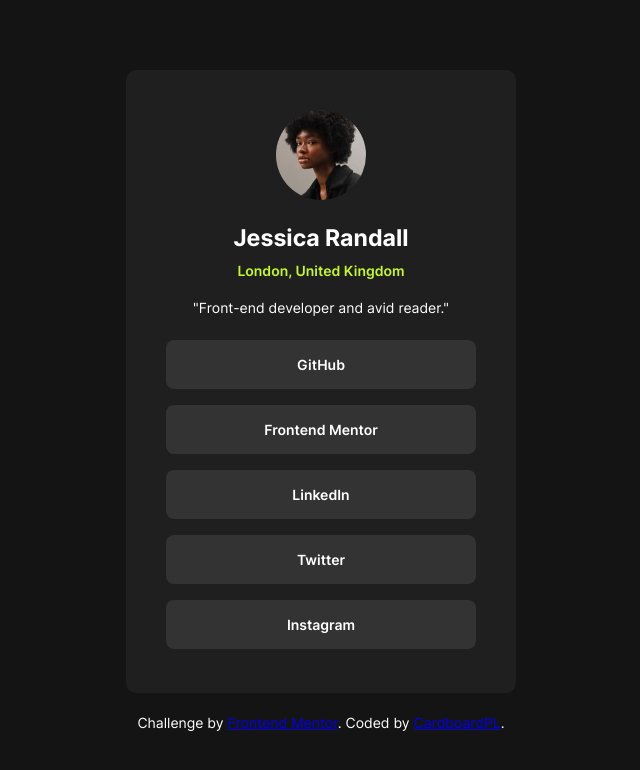
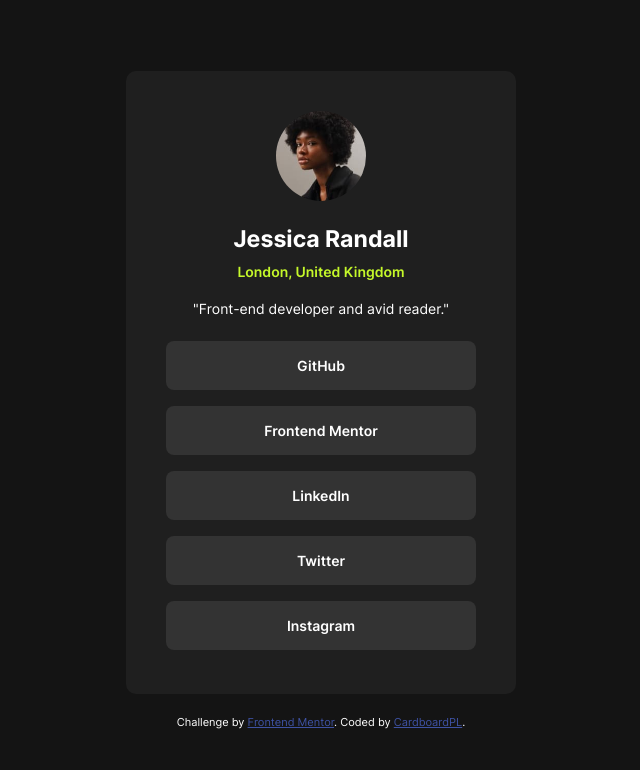
Before and after one commit to CardboardPL/Frontend-Mentor-Social-links-profile, a plain HTML site: page index.html in a window 1280 px wide. Shown: the whole page, without its empty margins (319-959 px from the left). Drawn offline with Linux system fonts and the light colour scheme.

Commit message:
Updated: index.html
Updated index.html so that it is linked to attribution.css

```diff
--- a/index.html
+++ b/index.html
@@ -7,6 +7,7 @@
   <link rel="icon" type="image/png" sizes="32x32" href="./assets/images/favicon-32x32.png">
   <link rel="stylesheet" type="text/css" href="./styles/general.css">
   <link rel="stylesheet" type="text/css" href="./styles/profile.css">
+  <link rel="stylesheet" type="text/css" href="./styles/attribution.css">
   <title>Frontend Mentor | Social links profile</title>
 </head>
 <body>
```
